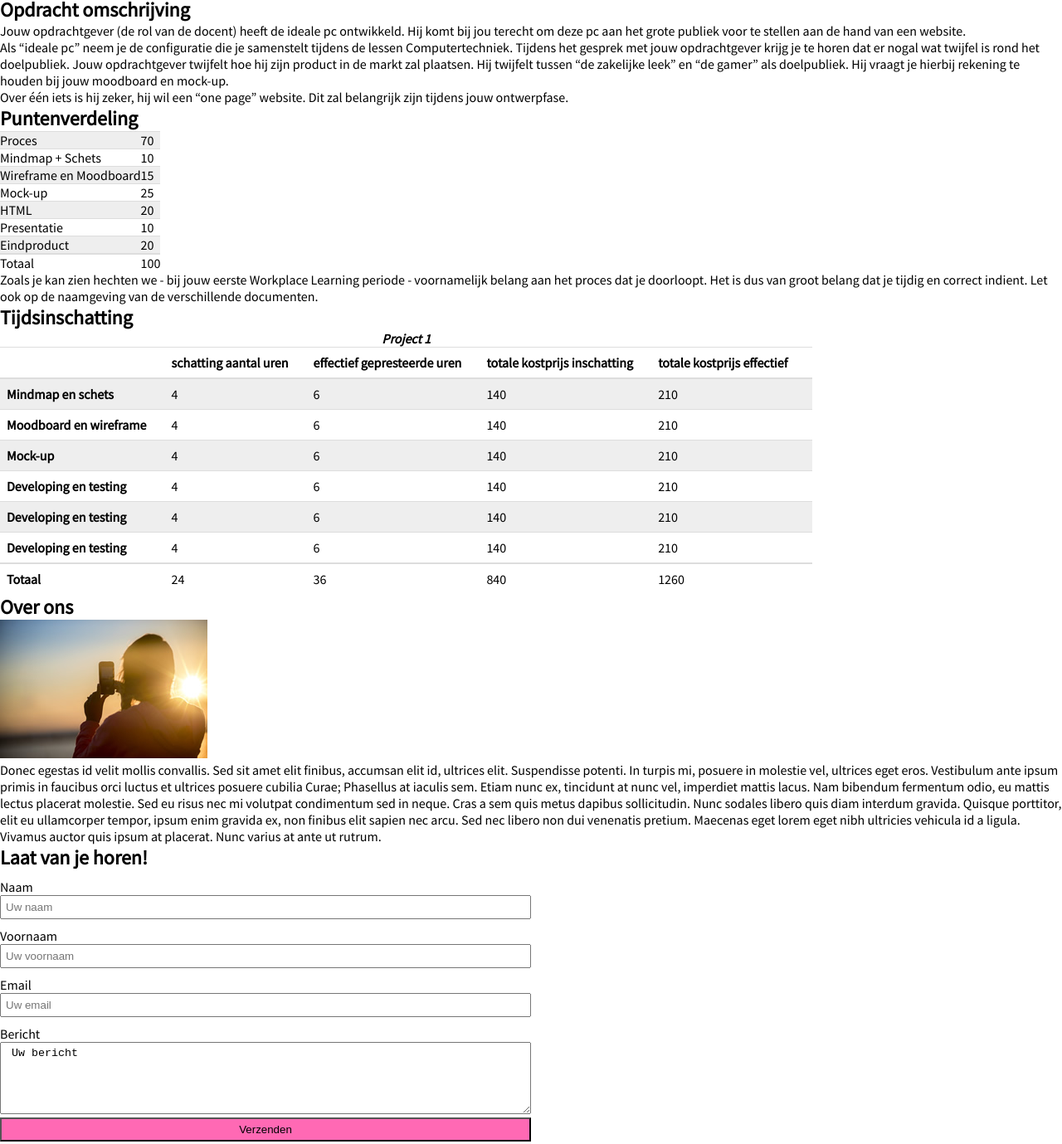
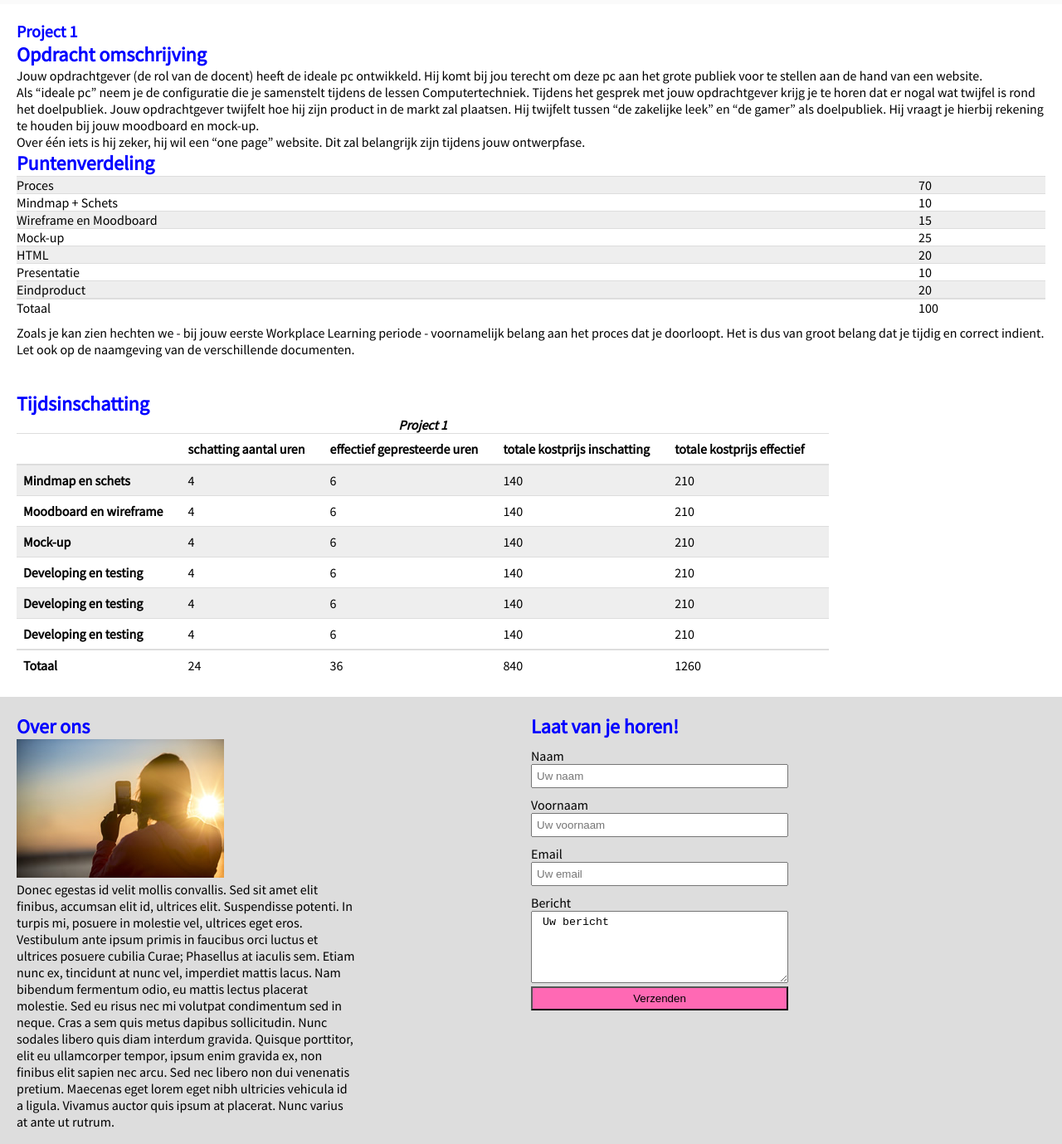
Before and after one commit to forrestjan/Webskills, a plain HTML site: page labo 05/04 Page/index.html in a window 1280 px wide. Shown: the part 83-1462 px from the top of the page at 83% size. Drawn offline with Linux system fonts and the light colour scheme.

Commit message:
oef 4 bijna gedaan

```diff
--- a/labo 05/01 Table/standard_reset.css
+++ /dev/null
@@ -1,16 +0,0 @@
-@import url(https://fonts.googleapis.com/css?family=Cormorant+Garamond|Source+Sans+Pro&display=swap);
-
-* {
-  margin: 0;
-  padding: 0;
-  box-sizing: border-box;
-}
-
-html {
-  font-size: 62.5%;
-}
-
-body {
-  font-size: 1.6rem;
-  font-family: "Source Sans Pro", sans-serif;
-}
--- a/labo 05/04 Page/screen.css
+++ b/labo 05/04 Page/screen.css
@@ -1,3 +1,41 @@
+html .container {
+  padding: 2rem 2rem 2rem 2rem;
+}
+h1 {
+  color: blue;
+  font-size: 2rem;
+}
+h2 {
+  color: blue;
+}
+p {
+  margin: 0;
+}
+section {
+  width: auto;
+}
+section p {
+  display: flex;
+  width: 100%;
+}
+footer .container {
+  display: flex;
+  background-color: #ddd;
+}
+section #contact {
+}
+footer p {
+  display: flex;
+  text-align: left;
+  width: 66%;
+}
+footer section {
+  width: 50%;
+}
+#pdf {
+  width: 100%;
+  margin-bottom: 1rem;
+}
 caption {
   font-style: italic;
   font-weight: bold;
```
Lines whose indentation alone changed are shown as unchanged.
